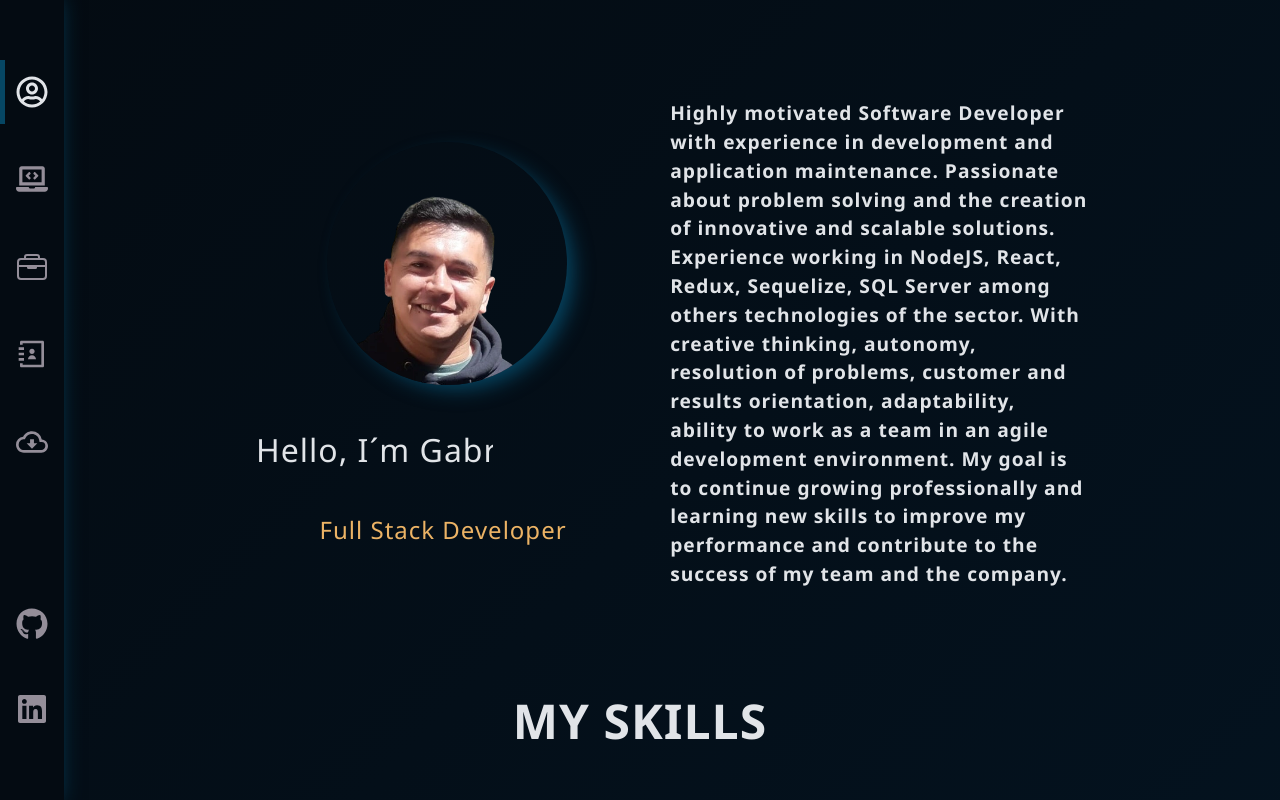
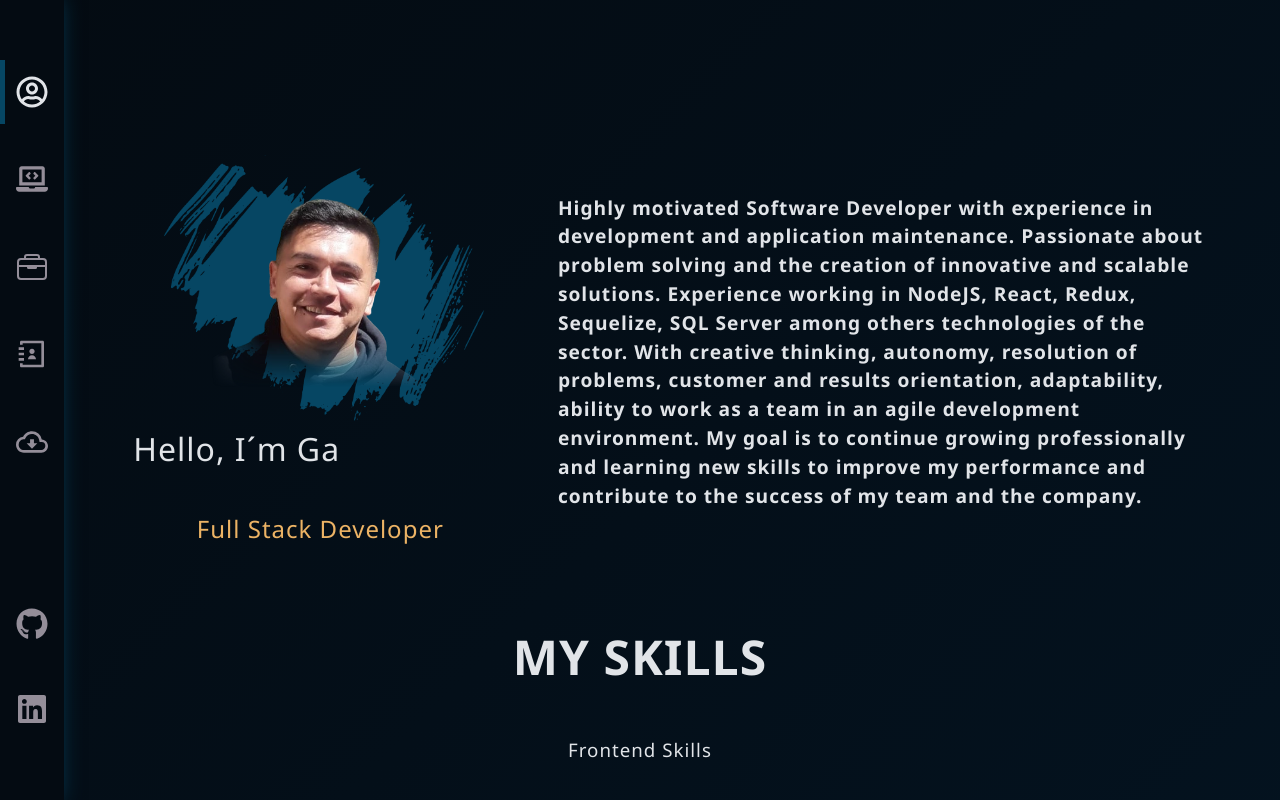
Before and after one commit to gabrielweht/portfolio, a React (Vite) app: page /#profile in a window 1280 px wide. Shown: the top 800 px of the page. Built offline with nearby package versions, Linux system fonts and the light colour scheme.

Commit message:
Changed profile picture

```diff
--- /dev/null
+++ b/src/components/imgProfile/ImgProfile.jsx
@@ -0,0 +1,14 @@
+import imgProfile from "../../assets/imgProfile.webp"
+import paint from '../../assets/paint.webp'
+import './imgProfile.css'
+
+function ImgProfile() {
+  return (
+    <div className='imgProfile'>
+      <img src={paint} alt="paint" className='paint' />
+      <img src={imgProfile} alt="Profile Photo" className='myPicture' />
+    </div>
+  )
+}
+
+export default ImgProfile
--- /dev/null
+++ b/src/components/imgProfile/imgProfile.css
@@ -0,0 +1,28 @@
+.imgProfile {
+  position: relative;
+  width: 20rem;
+  height: 16rem;
+  display: flex;
+  align-items: center;
+}
+
+.paint {
+  position: absolute;
+  width: 100%;
+  object-fit: cover;
+}
+
+.myPicture {
+  position: absolute;
+    width: 15rem;
+    left: 3rem;
+    top: -1rem;
+    mask-image: linear-gradient(270deg, #000 80%, transparent),
+                linear-gradient(90deg, #000 80%, transparent),
+                linear-gradient(180deg, #000 80%, transparent);
+    -webkit-mask-image: linear-gradient(270deg, #000 80%, transparent),
+                        linear-gradient(90deg, #000 80%, transparent),
+                        linear-gradient(180deg, #000 80%, transparent);
+    -webkit-mask-composite: destination-in;
+    mask-composite: intersect;
+}
--- a/src/sections/profile/profile.css
+++ b/src/sections/profile/profile.css
@@ -1,5 +1,5 @@
 .sectionProfile {
-    padding: 5rem 12rem 2.5rem 16rem;
+    padding-top: 10rem;
     height: fit-content;
     display: flex;
     flex-direction: row;
@@ -15,13 +15,12 @@
     margin-right: 2rem;
 }
 
-.headerPresentation > img {
-    width: 15rem;
-    border-radius: 50%;
+/* .headerPresentation > img {
+    width: 2rem;
     margin-bottom: 2rem;
-    box-shadow: 10px 8px 20px -4px var(--deepSeaBlue);
-    /* mask-image: linear-gradient(to bottom, #000 80%, transparent); */
-}
+
+} */
+
 
 .typingAnimation {
     width: 100%;
--- a/src/sections/profile/profile.jsx
+++ b/src/sections/profile/profile.jsx
@@ -1,12 +1,13 @@
+import ImgProfile from '../../components/imgProfile/ImgProfile';
 import './profile.css'
-import imgProfile from "../../assets/imgProfile.webp"
+
 
 function Profile() {
 
     return (
         <section id='profile' className="sectionProfile section">
             <header className='headerPresentation'>
-                <img src={imgProfile} alt="Profile Photo" />
+                <ImgProfile />
                 <div className='typingAnimation'>
                     <h1>{'Hello, I´m Gabriel Weht'}</h1>
                 </div>
```
